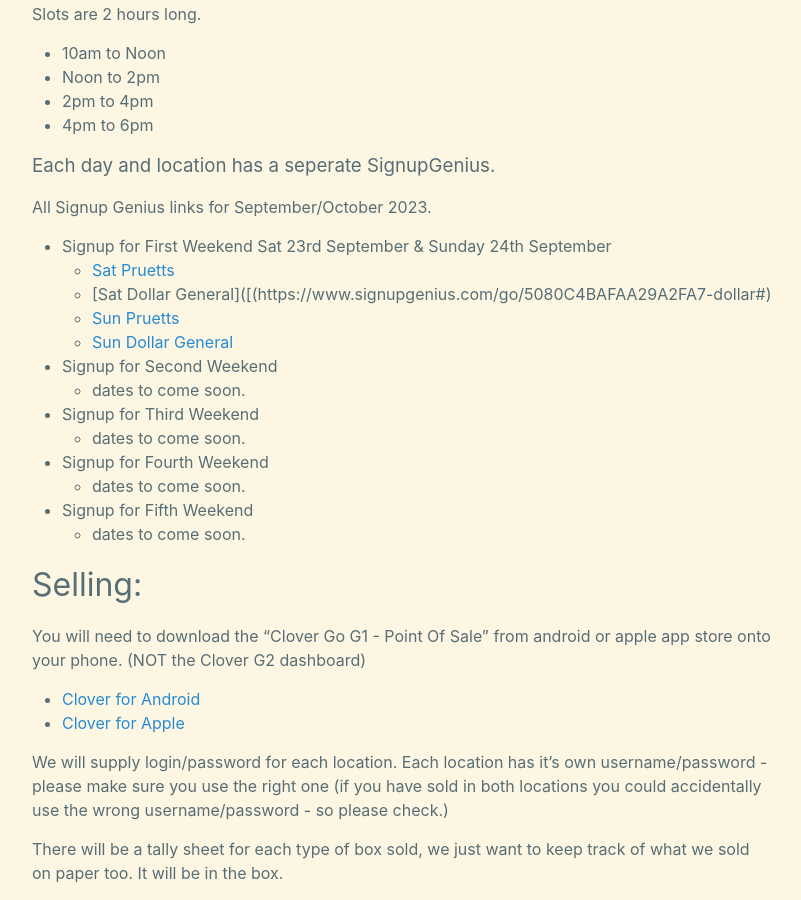
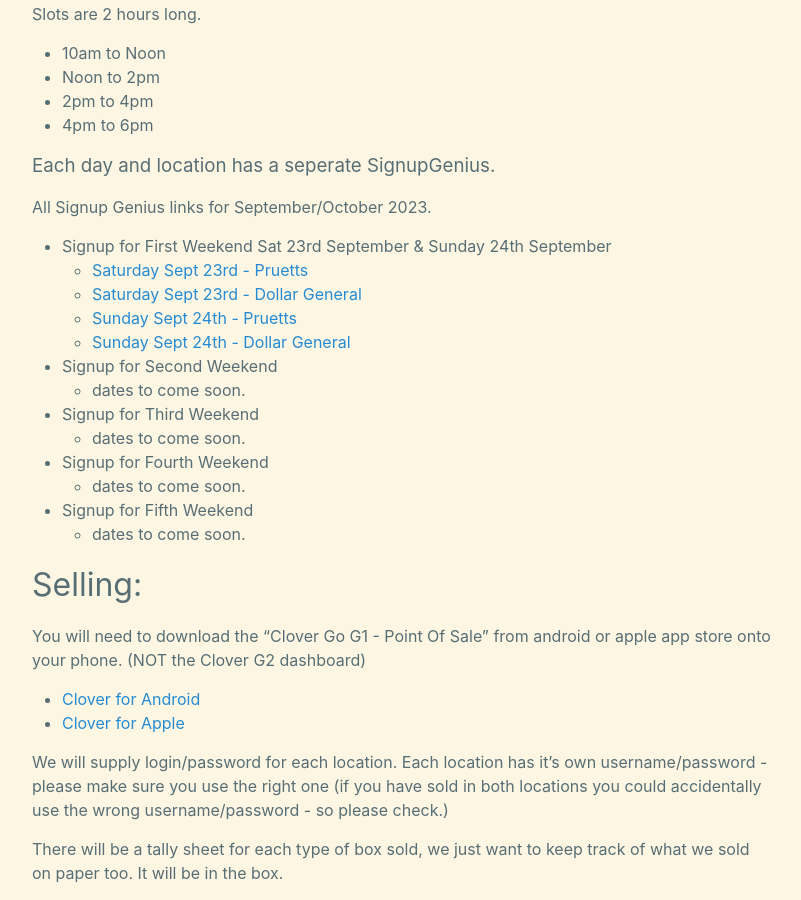
Before and after one commit to CodeJourneymen/scoutpiemaster, a Jekyll site: the page built from shownsell.md, in a window 1280 px wide and 900 px high, scrolled down 515 px. Shown: the whole window, without its empty margins (238-1039 px from the left). Built offline with Jekyll 4.4.1, drawn with Linux system fonts in a browser that asks for light colours.

Commit message:
Update shownsell.md

```diff
--- a/shownsell.md
+++ b/shownsell.md
@@ -25,10 +25,10 @@
 
 All Signup Genius links for September/October 2023.
 - Signup for First Weekend Sat 23rd September & Sunday 24th September
-  - [Sat Pruetts](https://www.signupgenius.com/go/5080C4BAFAA29A2FA7-satsept)
-  - [Sat Dollar General]([(https://www.signupgenius.com/go/5080C4BAFAA29A2FA7-dollar#)
-  - [Sun Pruetts](https://www.signupgenius.com/go/5080C4BAFAA29A2FA7-sunsept1)
-  - [Sun Dollar General](https://www.signupgenius.com/go/5080C4BAFAA29A2FA7-sunsept)
+  - [Saturday Sept 23rd - Pruetts](https://www.signupgenius.com/go/5080C4BAFAA29A2FA7-satsept)
+  - [Saturday Sept 23rd -  Dollar General]([https://www.signupgenius.com/go/5080C4BAFAA29A2FA7-dollar#)
+  - [Sunday Sept 24th - Pruetts](https://www.signupgenius.com/go/5080C4BAFAA29A2FA7-sunsept1)
+  - [Sunday Sept 24th -  Dollar General](https://www.signupgenius.com/go/5080C4BAFAA29A2FA7-sunsept)
 - Signup for Second Weekend
   - dates to come soon.
 - Signup for Third Weekend
```
